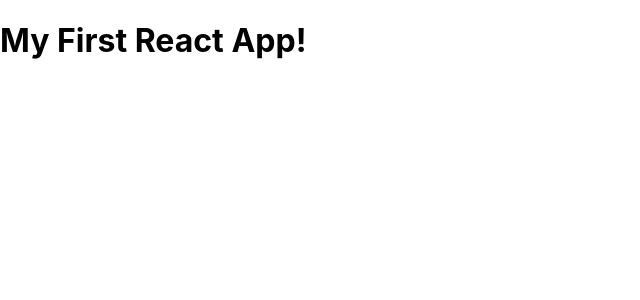
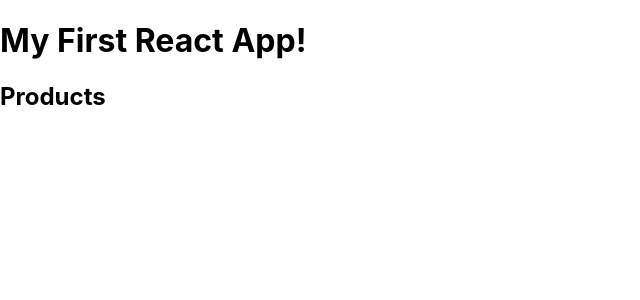
Before and after one commit to fabianlopezch/Beginning_React_Fabian_Lopez, a React (Create React App) app in the folder my_first_react_app/: page / in a window 1280 px wide. Shown: the top 300 px of the page, without its empty margins (0-640 px from the left). Built offline with nearby package versions, Linux system fonts and the light colour scheme.

Commit message:
Importing and using Products component in App

```diff
--- a/my_first_react_app/src/App.js
+++ b/my_first_react_app/src/App.js
@@ -1,10 +1,12 @@
 import React, { Component } from 'react';
+import Products from './Products';
 
 class App extends Component {
   render() {
     return (
       <div>
         <h1>My First React App!</h1>
+        <Products />
       </div>
     );
   }
```
